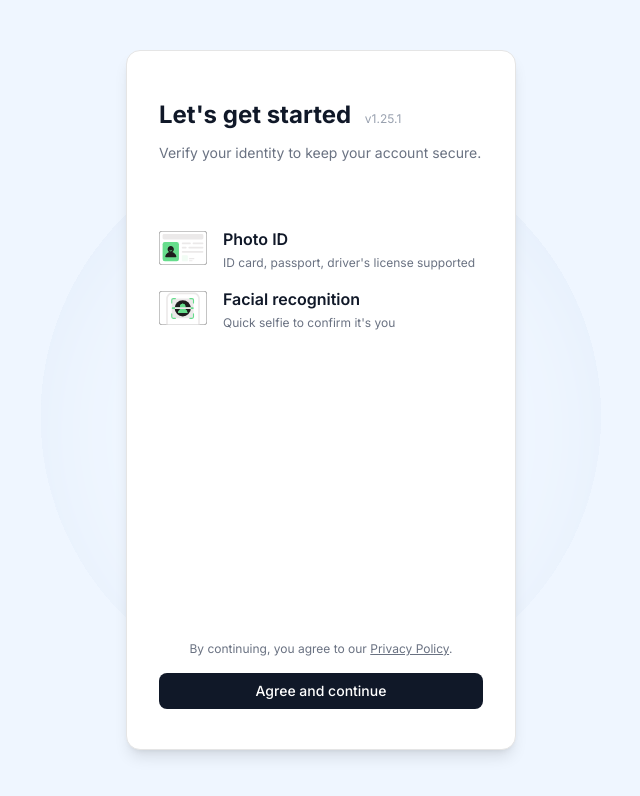
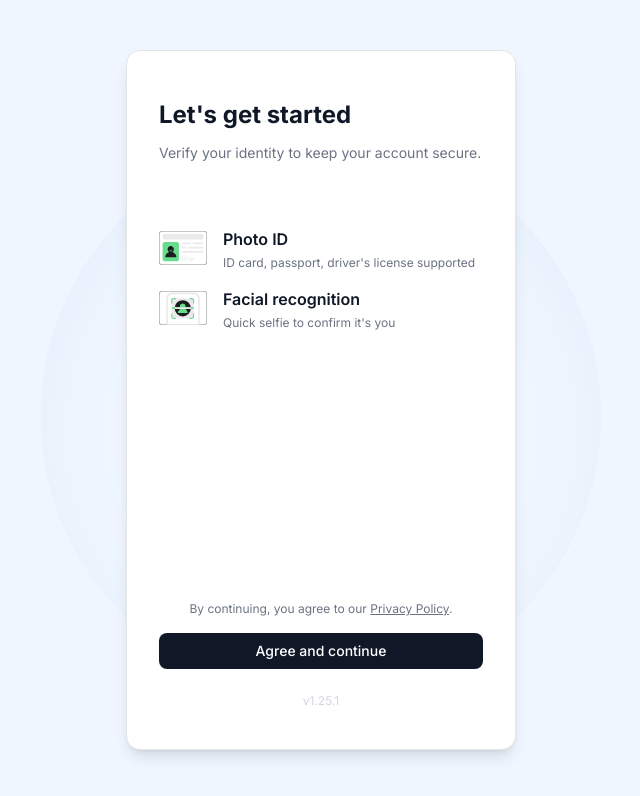
Before and after one commit to tanveerafzal/idv-sdk-cove, a Next.js app: page /verify in a window 1280 px wide. Shown: the top 796 px of the page, without its empty margins (319-959 px from the left). Built offline with nearby package versions, Linux system fonts and the light colour scheme; no server answers.

Commit message:
version number to bottom

```diff
--- a/app/verify/page.tsx
+++ b/app/verify/page.tsx
@@ -488,7 +488,7 @@ function VerifyPageContent() {
           <div className="flex flex-col w-full h-full">
             <div className="space-y-3">
               <h1 className="text-2xl font-bold text-gray-900">
-                Let's get started <span className="text-gray-400 text-xs font-normal ml-2">v1.25.1</span>
+                Let's get started
               </h1>
               <p className="text-gray-500 text-sm">
                 Verify your identity to keep your account secure.
@@ -576,6 +576,7 @@ function VerifyPageContent() {
                     'Agree and continue'
                   )}
                 </Button>
+                <p className="text-center text-gray-300 text-xs mt-2">v1.25.1</p>
               </div>
             </div>
           </div>
```
